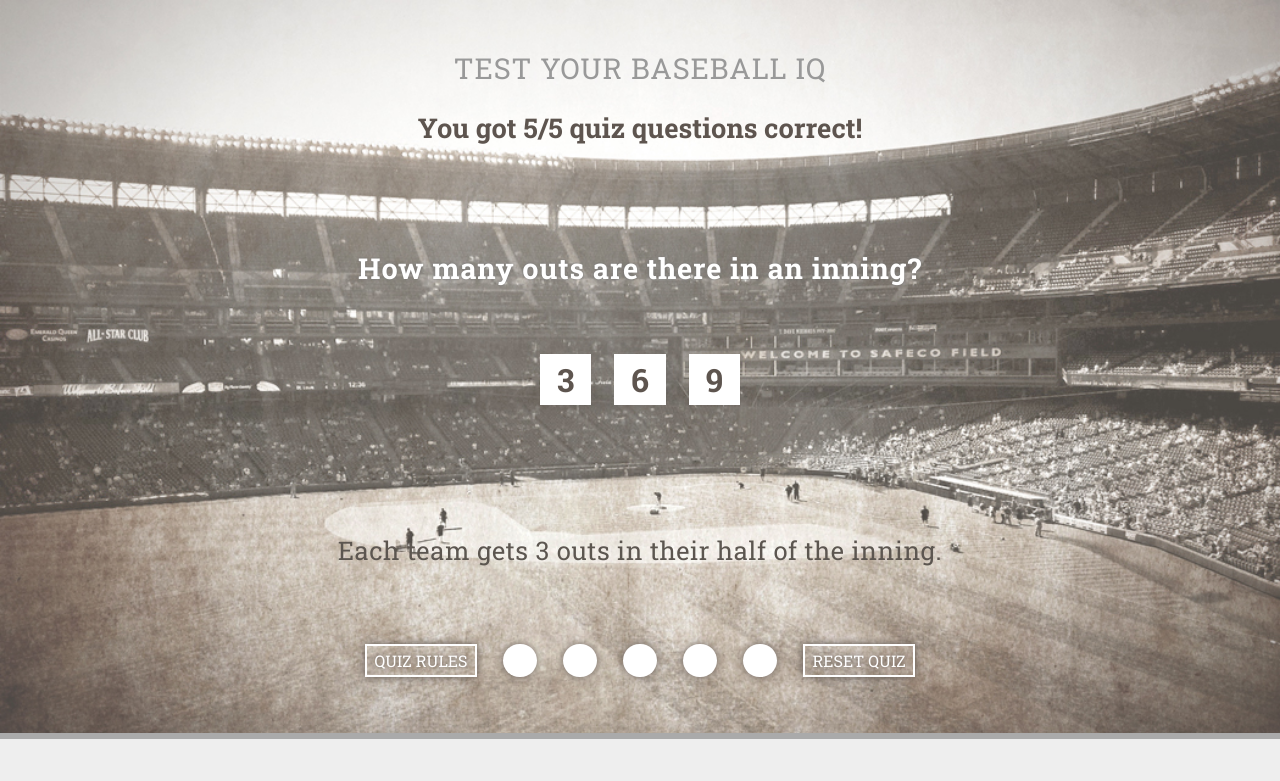
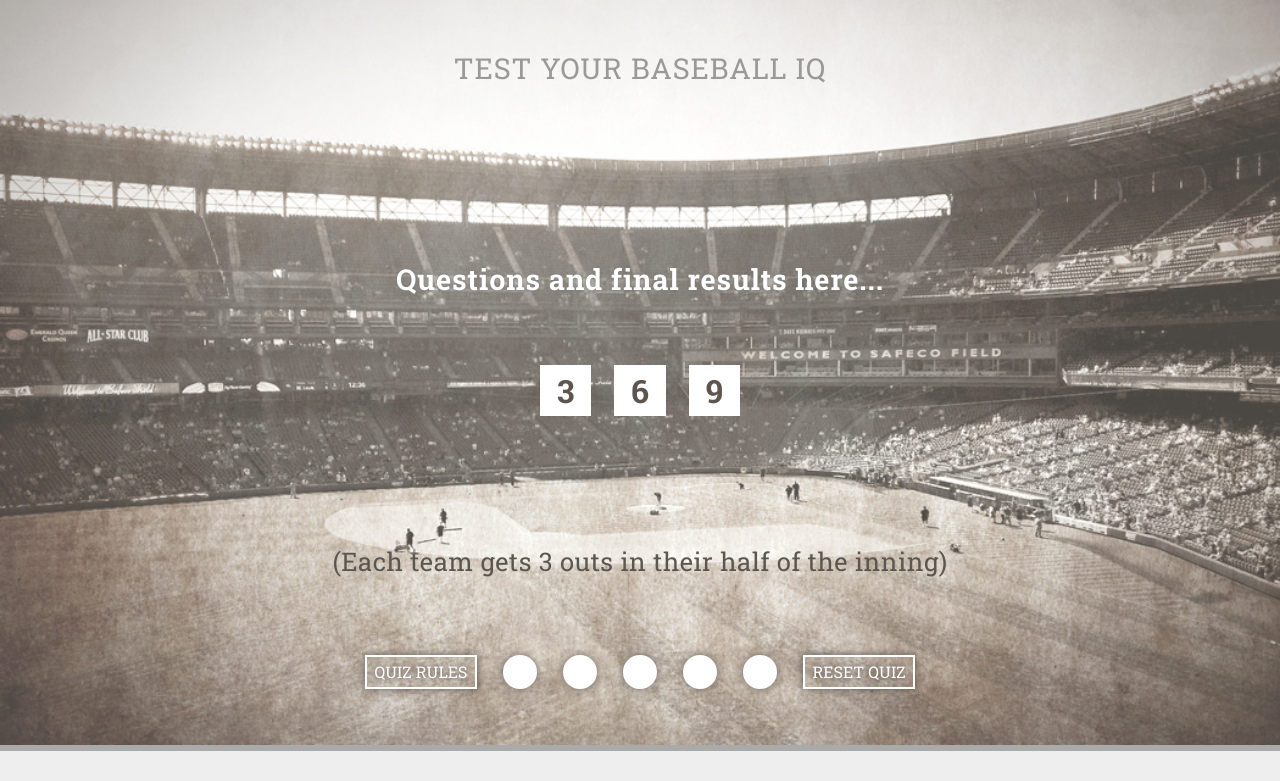
Before and after one commit to im4pepper/baseball-quiz, a plain HTML site: page index.html in a window 1280 px wide. Shown: the top 781 px of the page. Drawn offline with nearby package versions, Linux system fonts and the light colour scheme.

Commit message:
HTML tweaks

```diff
--- a/css/styles.css
+++ b/css/styles.css
@@ -45,7 +45,7 @@ p{
 	color: #FFFFFF;
 	font-size: 1.8em;
 	padding: 2em;
-	margin: 1.6em 0 0 0;
+	margin: 4em 0 0 0;
 	text-align: center;
 	font-family: 'Roboto Slab', serif;
 	text-shadow: 0px 0px 3px #777777;
--- a/index.html
+++ b/index.html
@@ -30,12 +30,12 @@
 				</div>
 			</div>
 		<h1>Test Your Baseball IQ</h1>
-		<div class="results" id="results">You got 5/5 quiz questions correct!</div>
-	<p class="question" id="question">How many outs are there in an inning?</p>
+		<!--<div class="results" id="results">You got 5/5 quiz questions correct!</div>-->
+	<p class="question" id="question">Questions and final results here...</p>
 	<button type="button" class="solution" id="solution1">3</button>
 	<button type="button" class="solution" id="solution2">6</button>
 	<button type="button" class="solution" id="solution3">9</button>
-	<p class="answer" id="answer">Each team gets 3 outs in their half of the inning.</p>
+	<p class="answer" id="answer">(Each team gets 3 outs in their half of the inning)</p>
 	<a href="#" class="instruction"><button type="button" class="rules" name="rules">QUIZ RULES</button></a>
 	<div class="progress" id="Q1"></div>
 	<div class="progress" id="Q2"></div>
```
